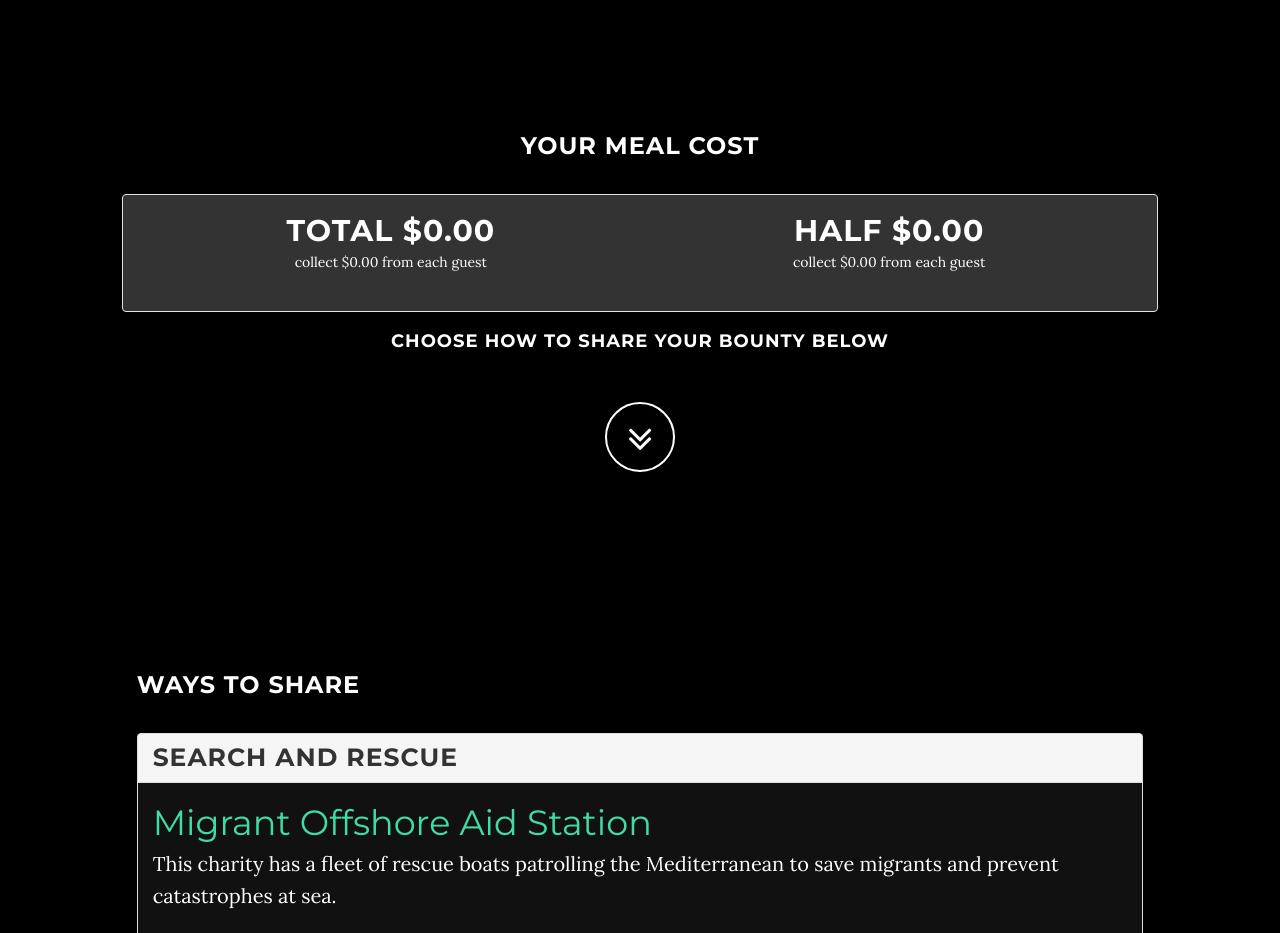
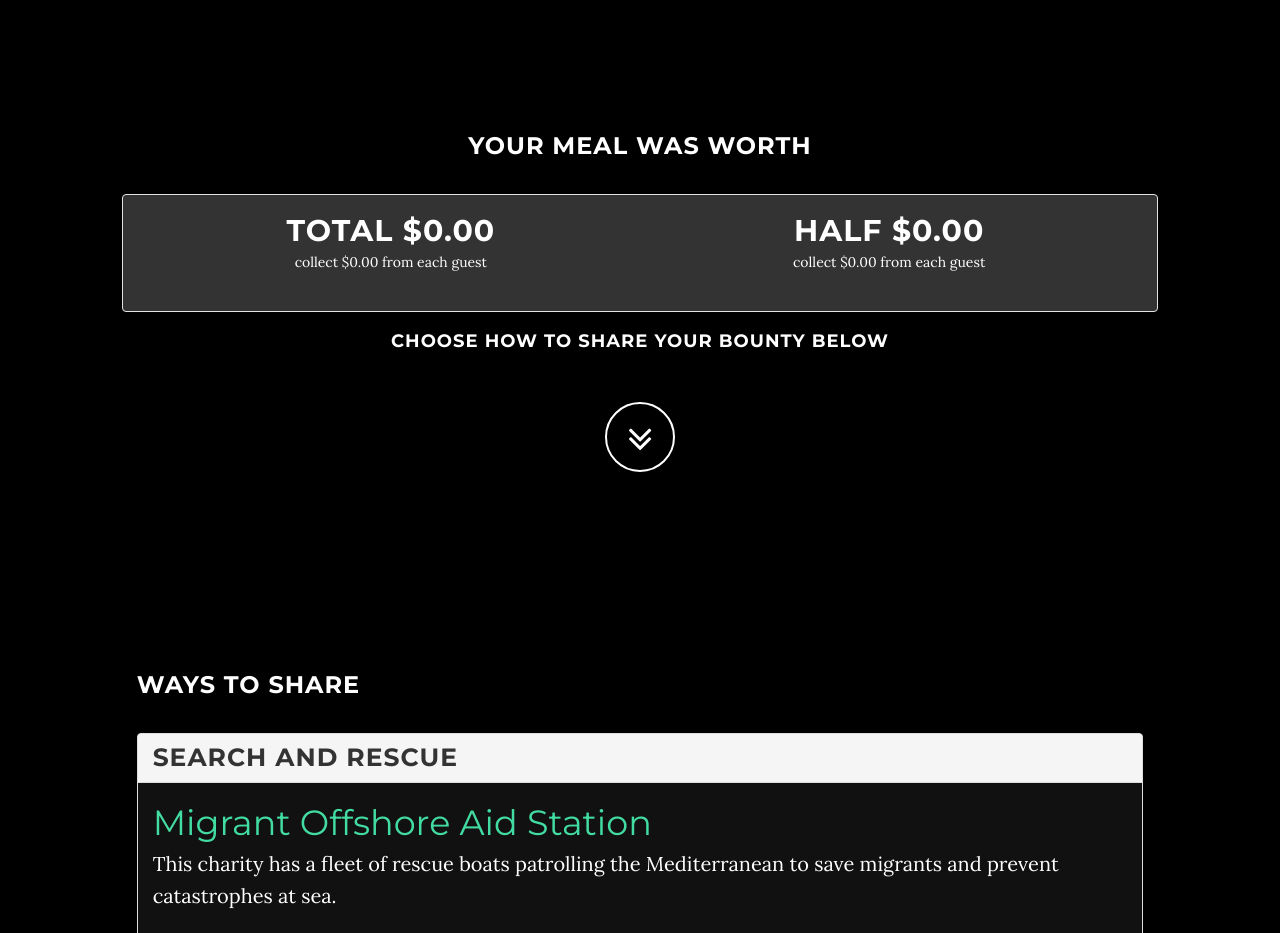
Before and after one commit to PaulAboutIt/forsyria, a website: page index.html in a window 1280 px wide. Shown: the part 2700-3633 px from the top of the page. Drawn offline with nearby package versions, Linux system fonts and the light colour scheme; some packages are replaced by stand-ins of ours.

Commit message:
was worth

```diff
--- a/index.html
+++ b/index.html
@@ -305,7 +305,7 @@
         </a>
     </section>
     <section id="total-section" class="content-section  text-center col-sm-10 col-sm-offset-1">
-        <h3>Your meal cost</h3>
+        <h3>Your meal was worth</h3>
         <div class="col-sm-12 well well-large">
             <div class="col-sm-6">
                 <h2>Total $<span id="total"></span>.00</h2>
```
